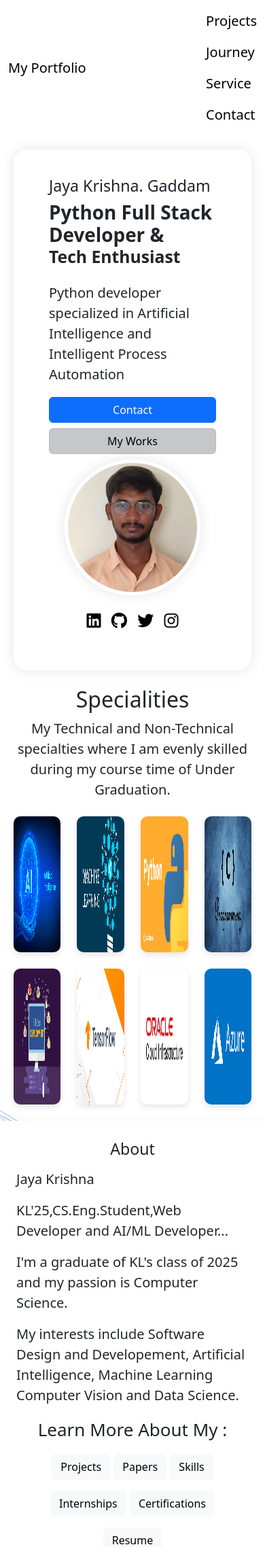
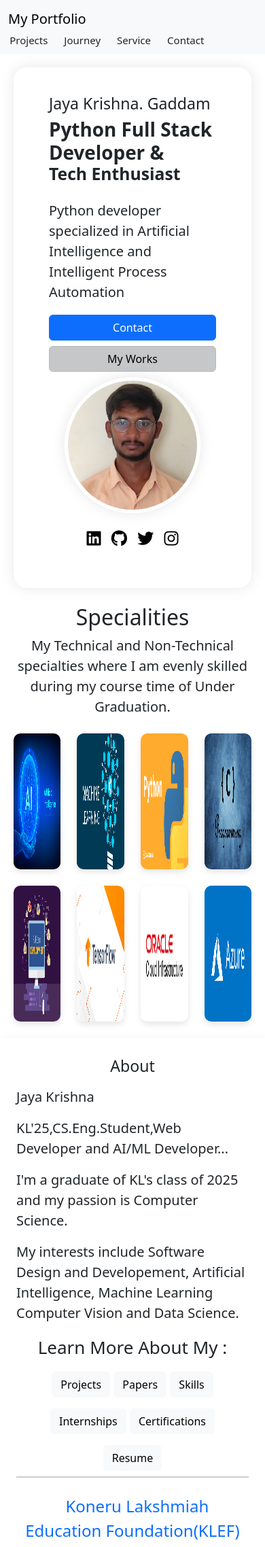
Before and after one commit to jayakrishnagaddam/Portfolio, a Flask app: page / in a window 390 px wide. Shown: the top 2276 px of the page at 68% size. Run offline with Flask 3, Linux system fonts and the light colour scheme.

Commit message:
Mobile responsive

```diff
--- a/app.py
+++ b/app.py
@@ -12,7 +12,6 @@ def projects():
 def contactus():
     return render_template('contactus.html')
 
-
 @app.route('/papers')
 def papers():
     return render_template('papers.html')
--- a/templates/home.html
+++ b/templates/home.html
@@ -67,7 +67,7 @@
     <div class="upgrade-item mt-2 mb-2"></div>
     <div class="text-center mt-4">
 
-        <a id="aid" class="mb-2" href="https://www.kluniversity.in" target="_blank">Koneru Lakshmiah Education Foundation(KLEF)</a>
+        <a id="aid" style="font-size: 24px;" class="mb-2" href="https://www.kluniversity.in" target="_blank">Koneru Lakshmiah Education Foundation(KLEF)</a>
         <p class="mt-2" id="pid"><b>--Bachelor of Technology in Computer Science and Information Technology</b></p>
         <p id="pid"><b>--Specialized in Artificial Intelligence and Intelligent Process Automation</b></p>
         <p id="pid"><b>--Certified Tensorflow Developer</b></p>
--- a/templates/nav.html
+++ b/templates/nav.html
@@ -9,30 +9,32 @@
         .navbar-custom {
             background-color: rgb(0, 0, 0);
         }
+        #aid{
+            font-size: 15px;
+        }
 
     </style>
     {%include 'bootstrap.html'%}
 
 </head>
 <body class="lead">
-    <nav class="navbar navbar-expand-lg ">
+    <nav class="navbar navbar-expand-lg bg-light">
         <div class="container-fluid">
             <a class="navbar-brand"><b>My Portfolio</b></a>
-            <div>
-                <ul class="navbar-nav ms-auto mb-0 mb-lg-0">
-                    <li class="nav-item">
-                        <a class="nav-link active" aria-current="page" href="{{url_for('projects')}}"><b>Projects</b></a>
-                    </li>
-                    <li class="nav-item">
-                        <a class="nav-link active" href="#"><b>Journey</b></a>
-                    </li>
-                    <li class="nav-item">
-                        <a class="nav-link active" href="#"><b>Service</b></a>
-                    </li>
-                    <li class="nav-item">
-                        <a class="nav-link active" href="{{url_for('contactus')}}"><b>Contact</b></a>
-                    </li>
-                </ul>
+            <div class="row">
+                <div class="col">
+                    <a id="aid" class="nav-link active" aria-current="page" href="{{url_for('projects')}}"><b>Projects</b></a>
+                </div>
+                <div class="col">
+                    <a id="aid" class="nav-link active" href="#"><b>Journey</b></a>
+                </div>
+                <div class="col">
+                    <a id="aid" class="nav-link active" href="#"><b>Service</b></a>
+                </div>
+                <div class="col">
+                    <a id="aid" class="nav-link active" href="{{url_for('contactus')}}"><b>Contact</b></a>
+                </div>
+                <div class="col"></div>
             </div>
         </div>
     </nav>
--- a/templates/style.css
+++ b/templates/style.css
@@ -1,5 +1,6 @@
 <style>
        #body {
+
         margin-top: 0%;
         padding: 0;
         background-image: url("static/body-background.jpg");
@@ -85,6 +86,7 @@
        #aid{
         text-decoration: none;
         margin-left: 4%;
+        font-size: 22px;
        }
        .social-icons {
             color: #000;
```
